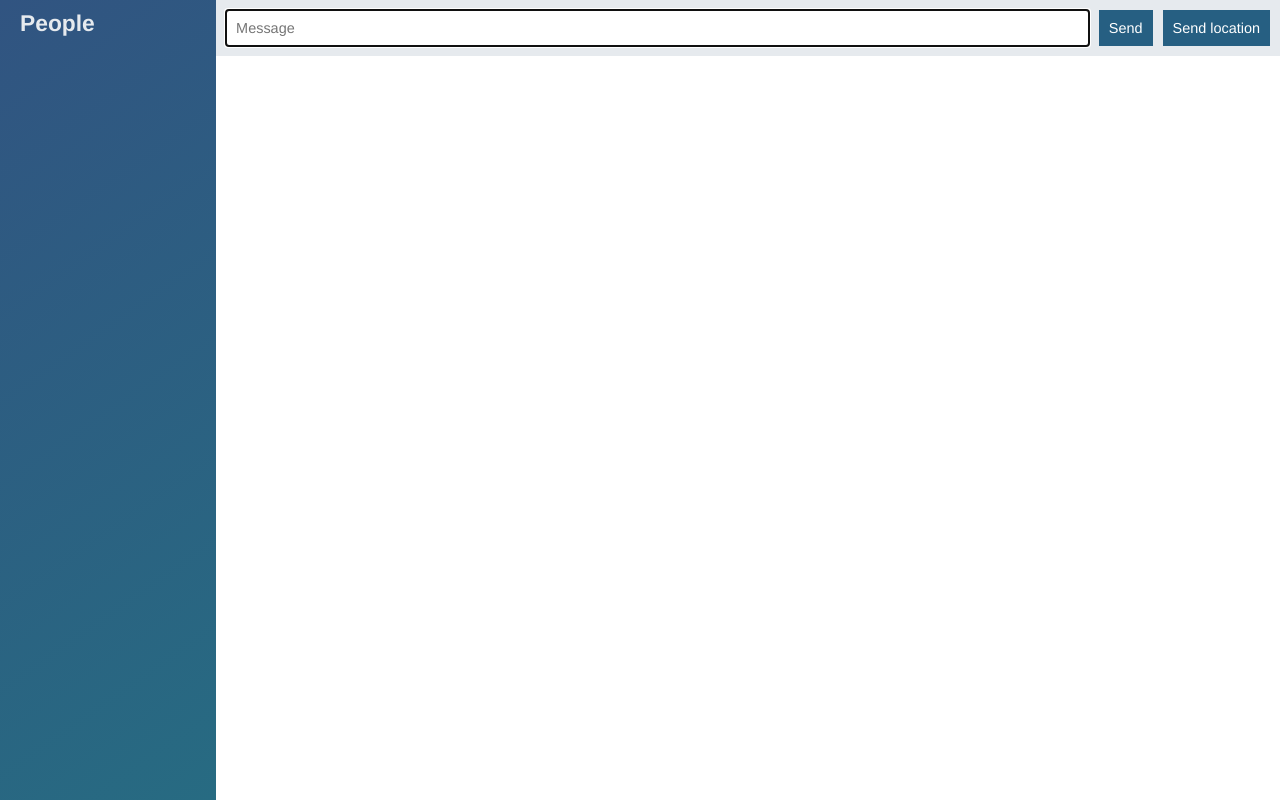
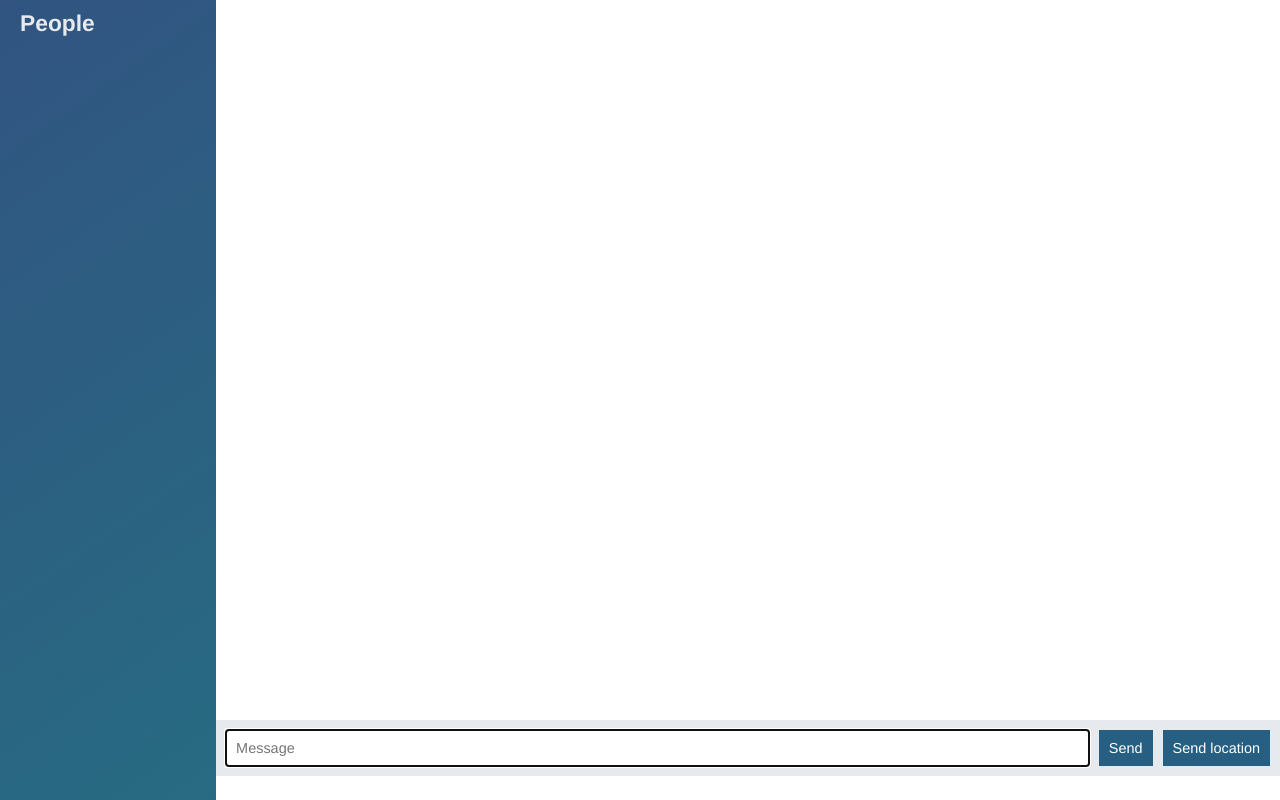
Before and after one commit to eaviran1/node-course2-chat-app, a website: page public/index.html in a window 1280 px wide. Drawn offline with nearby package versions, Linux system fonts and the light colour scheme; no server answers.

Commit message:
Adjust footer

```diff
--- a/public/index.html
+++ b/public/index.html
@@ -17,7 +17,7 @@
 
 		<ol id="messages" class="chat__mesaages"></ol>
 
-		<div class="chat__footer">
+		<div class="chat__footer" style="margin-top: 90vh" >
 			<form id="message-form">
 				<input name="message" type="text" placeholder="Message" autofocus autocomplete="off">
 				<button>Send</button>
```
